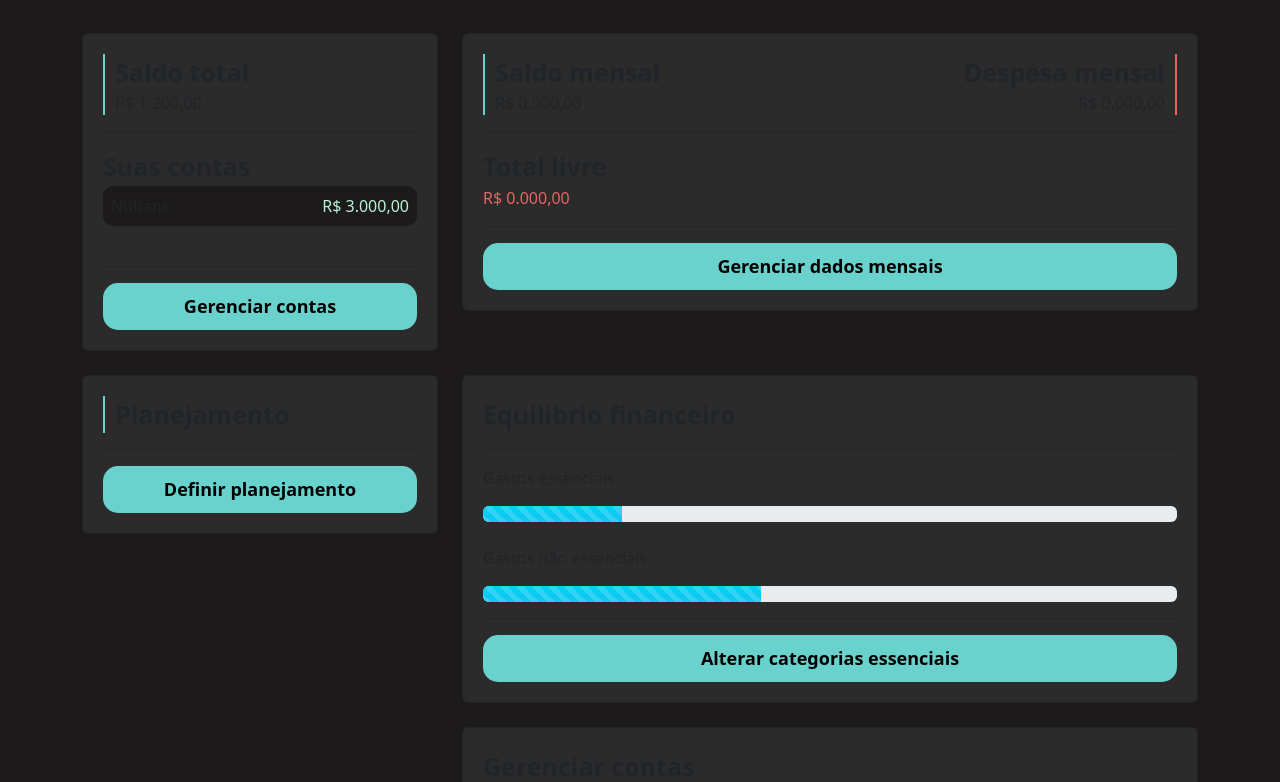
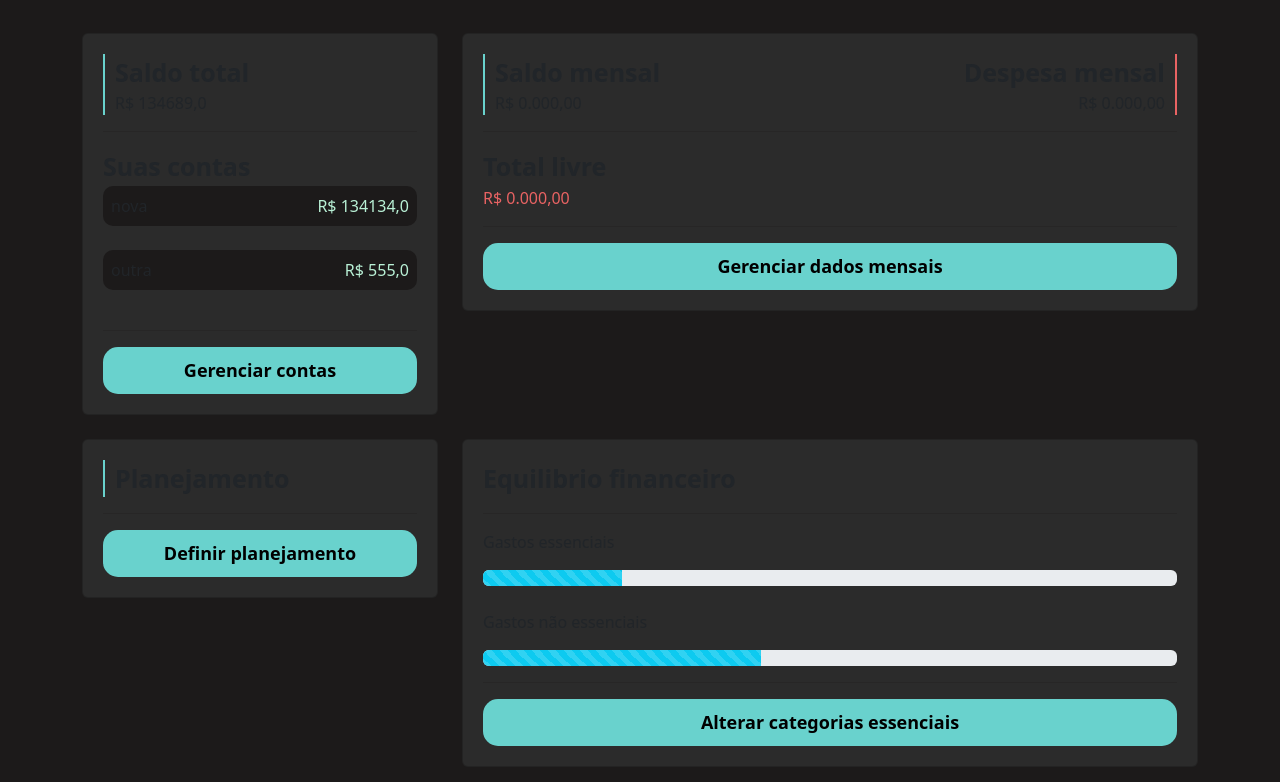
Before and after one commit to aloiziomartins/django, a Django app: page /perfil/home/ in a window 1280 px wide. Shown: the part 199-981 px from the top of the page. Run offline with Django 4.2, Linux system fonts and the light colour scheme; data comes from the database, SQL or seed files in the repository; both versions use the stored data as it was after the commit.

Commit message:
Final da Aula 1

```diff
--- a/perfil/templates/home.html
+++ b/perfil/templates/home.html
@@ -29,7 +29,7 @@
                     <div class="card">
                         <div class="row">
                             <div class="col-md-8">
-                                <span  class="fonte-destaque">RS 1.000,00</span>
+                                <span  class="fonte-destaque">RS 3.000,00</span>
                             </div>
                             <div class="col-md">
                                 <img class="icone-setas" src="{% static 'perfil/img/saidas.png'%}">
@@ -49,24 +49,24 @@
                     <div class="saldo">
                         <span class="fonte-destaque">Saldo total</span>
                         <br>
-                        <span class="font-light">R$ 1.200,00</span>
+                        <span class="font-light">R$ {{total_contas}}</span>
                     </div>
                     <hr class="hr-borda">
                     <span class="fonte-destaque">Suas contas</span>
 
                     <div class="div-contas">
-
+                        {% for conta in contas %}
                             <div class="lista-conta">
-                                <span>Nubank</span>
-                                <span class="total-conta">R$ 3.000,00</span>
+                                <span>{{conta.apelido}}</span>
+                                <span class="total-conta">R$ {{conta.valor}}</span>
                             </div>
                             <br>
-
+                        {% endfor %}
 
 
                     </div>
                     <hr class="hr-borda">
-                    <a href="#" class="botao-principal">Gerenciar contas</a>
+                    <a href="{% url 'gerenciar'%}" class="botao-principal">Gerenciar contas</a>
                 </div>
 
             </div>
--- /dev/null
+++ b/perfil/utils.py
@@ -0,0 +1,7 @@
+
+
+def calcula_total(obj, campo):
+    total=0
+    for i in obj:
+        total += getattr(i, campo)
+    return total
--- a/perfil/views.py
+++ b/perfil/views.py
@@ -2,18 +2,22 @@ from django.shortcuts import render, redirect
 from .models import Conta, Categoria
 from django.contrib.messages import constants
 from django.contrib import messages
+from .utils import calcula_total
 
 
 # Create your views here.
 def home(request):
-    return render(request, 'home.html')
+    contas = Conta.objects.all()
+
+    total_contas = calcula_total(contas, 'valor')
+
+    return render(request, 'home.html',{'contas': contas, 'total_contas': total_contas})
 
 def gerenciar(request):
     contas = Conta.objects.all()
-    total_contas = 0
-    for conta in contas:
-        total_contas += conta.valor
-    return render(request, 'gerenciar.html', {'contas': contas, 'total_contas': total_contas})
+    categorias = Categoria.objects.all()
+    total_contas = calcula_total(contas, 'valor')
+    return render(request, 'gerenciar.html', {'contas': contas, 'total_contas': total_contas, 'categorias': categorias})
 
 
 def cadastrar_banco(request):
```
Also changed, not shown: perfil/templates/gerenciar.html (+5 -6 lines), Clear_db.sqlite3 (added), db.sqlite3 (added), media/icones/20230614_190253.jpg (added), 1 other file.
